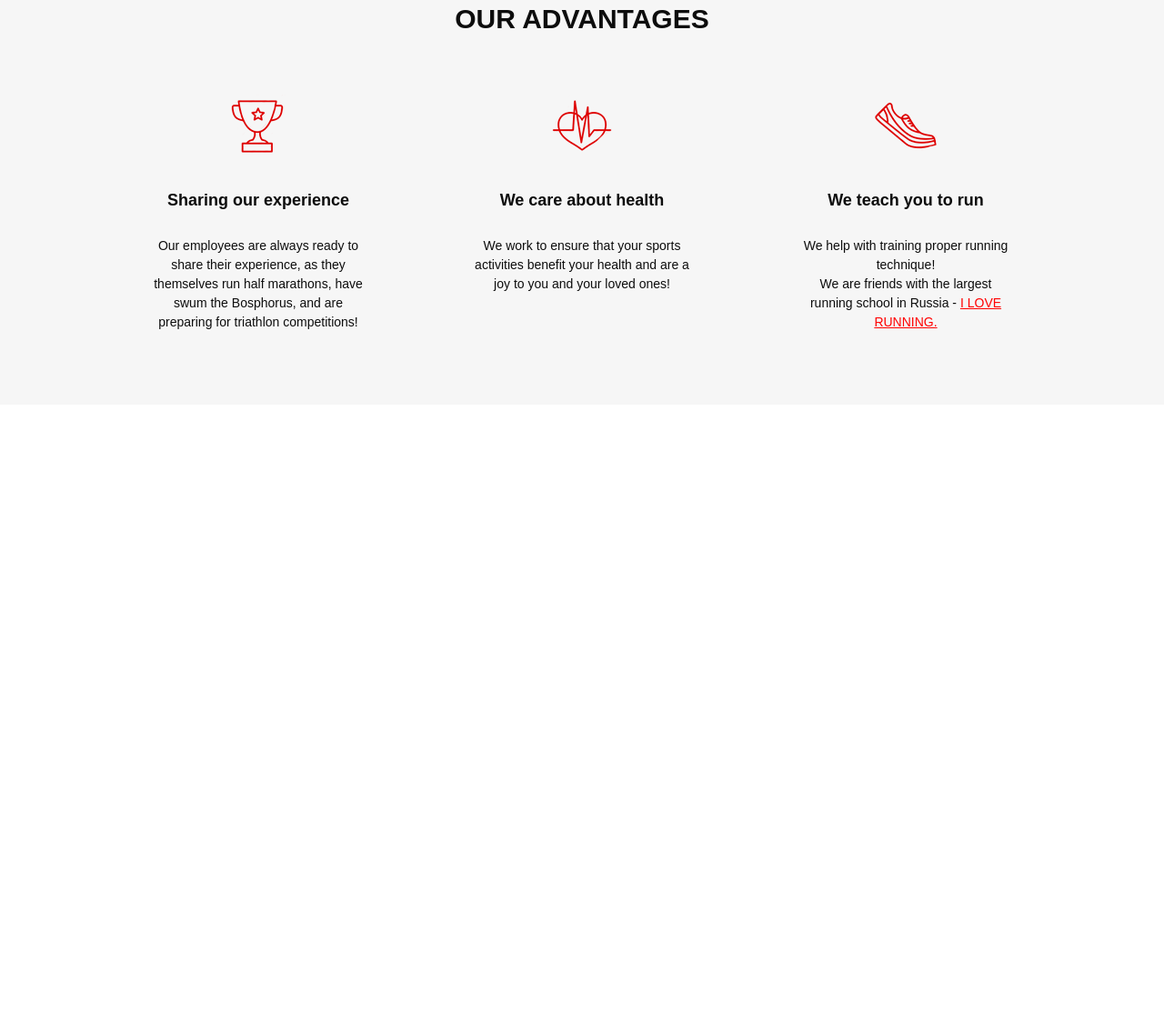
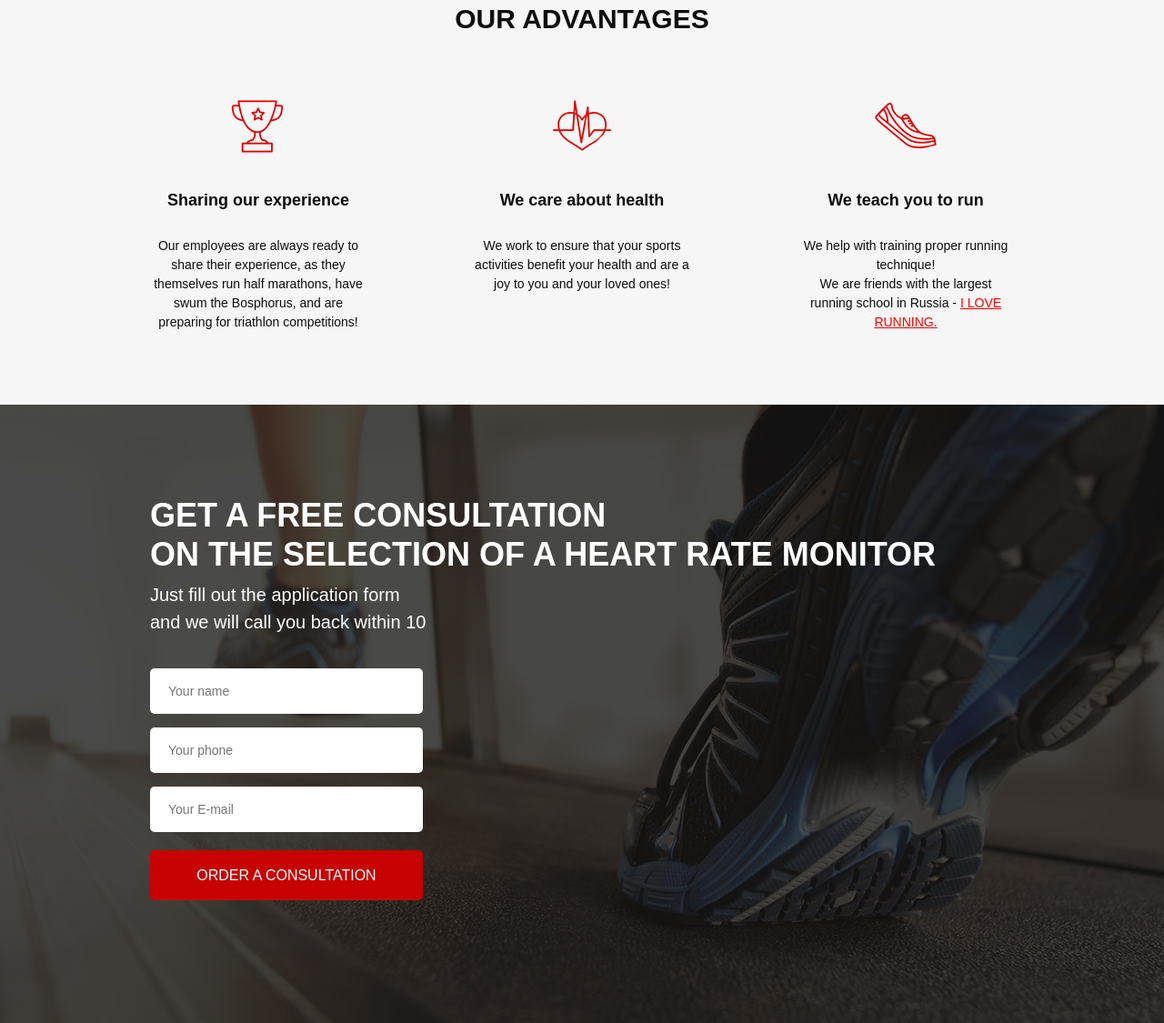
Before and after one commit to alexmirror98/pulse_project2, a website: page src/index.html in a window 1280 px wide. Shown: the part 745-1870 px from the top of the page at 91% size. Before the commit the page ends 1190 px from the top, so only its background shows below. Drawn offline with Linux system fonts and the light colour scheme.

Commit message:
add feed form

```diff
--- a/src/index.html
+++ b/src/index.html
@@ -88,5 +88,18 @@
             </div>
         </div>
     </div>
+
+    <div class="consultation">
+        <div class="container">
+            <h2 class="title title_left">Get a free consultation<br> on the selection of a heart rate monitor</h2>
+            <div class="consultation__descr">Just fill out the application form<br> and we will call you back within 10</div>
+            <form class="feed-form" action="#">
+                <input name="name" required placeholder="Your name" type="text">
+                <input name="phone" required placeholder="Your phone" type="number">
+                <input name="email" required placeholder="Your E-mail" type="email">
+                <button class="button button_submit">order a consultation</button>
+            </form>
+        </div>
+    </div>
 </body>
 </html>
--- a/src/sass/blocks/_buttons.scss
+++ b/src/sass/blocks/_buttons.scss
@@ -17,4 +17,10 @@
         height: 50px;
         font-size: 16px;
     }
+    &_submit {
+        width: 100%;
+        height: 55px;
+        color: #fff;
+        font-size: 16px;
+    }
 }
--- /dev/null
+++ b/src/sass/blocks/_consultation.scss
@@ -0,0 +1,10 @@
+.consultation {
+    min-height: 680px;
+    padding: 100px 0 92px 0;
+    background: url('../../img/consultation.png') center center/cover no-repeat;
+    &__descr {
+        color: #FFF;
+        font-size: 20px;
+        font-weight: 500;
+    }
+}
--- /dev/null
+++ b/src/sass/blocks/_forms.scss
@@ -0,0 +1,20 @@
+.feed-form {
+    margin-top: 36px;
+    display: flex;
+    flex-direction: column;
+    width: 300px;
+    input {
+        height: 50px;
+        border-radius: 5px;
+        background-color: #fff;
+        margin-bottom: 15px;
+        border: none;
+        padding: 0 20px;
+        color: #4B4B4B;
+        font-size: 14px;
+        font-weight: 300;
+        &:nth-child(3) {
+            margin-bottom: 20px;
+        }
+    }
+}
--- a/src/sass/blocks/_titles.scss
+++ b/src/sass/blocks/_titles.scss
@@ -3,4 +3,10 @@
     font-size: 30px;
     font-weight: 700;
     text-align: center;
+    text-transform: uppercase;
+    &_left {
+        color: #fff;
+        font-size: 36px;
+        text-align: left;
+    }
 }
--- a/src/sass/style.scss
+++ b/src/sass/style.scss
@@ -11,3 +11,5 @@
 @import 'blocks/buttons';
 @import 'blocks/advantages';
 @import 'blocks/titles';
+@import 'blocks/consultation';
+@import 'blocks/forms';
```
Also changed, not shown: src/css/style.min.css, src/img/consultation.png (added), 2 other files.
